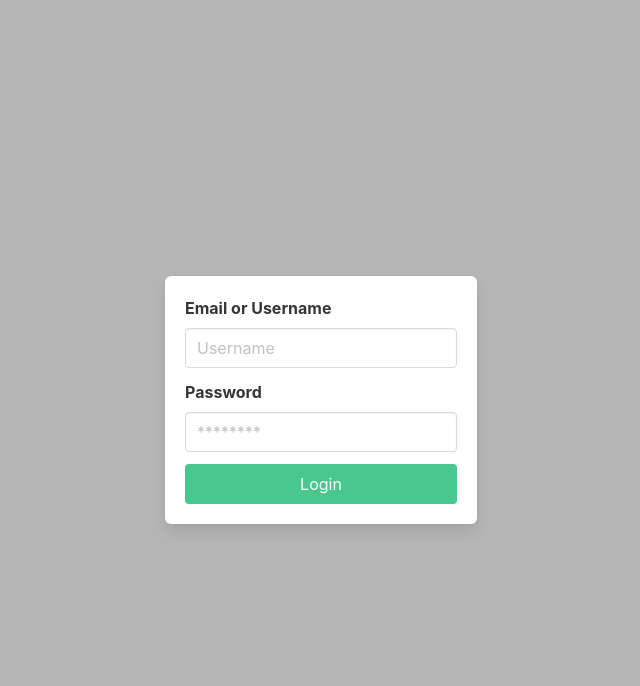
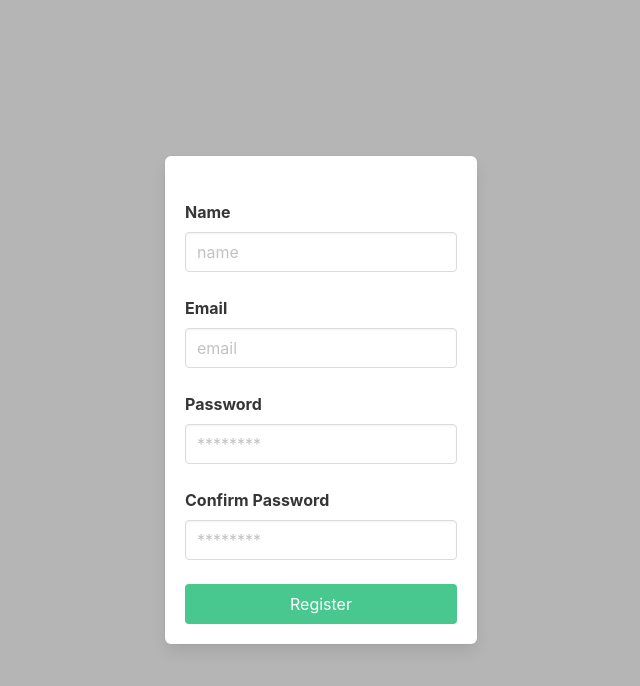
Before and after one commit to imamrdn/node-jwt-auth, a React (Create React App) app in the folder frontend/: page /register in a window 1280 px wide. Shown: the top 686 px of the page, without its empty margins (319-959 px from the left). Built offline with nearby package versions, Linux system fonts and the light colour scheme.

Commit message:
update: login and register page

```diff
--- a/frontend/src/App.js
+++ b/frontend/src/App.js
@@ -1,10 +1,20 @@
+import { BrowserRouter, Routes, Route } from "react-router-dom";
+import Dashboard from "./components/Dashboard";
 import Login from "./components/Login"
+import Navbar from "./components/Navbar";
+import Register from "./components/Register";
 
 function App() {
   return (
-    <div className="App">
-      <Login/>
-    </div>
+
+
+    <BrowserRouter>
+      <Routes>
+        <Route exact path='/' element={<Login/>} />
+        <Route path='/register' element={<Register/>} />
+        <Route path='/dashboard' element={<><Navbar/><Dashboard/></>} />
+      </Routes>
+    </BrowserRouter>
   );
 }
 
--- /dev/null
+++ b/frontend/src/components/Dashboard.js
@@ -0,0 +1,11 @@
+import React from 'react'
+
+const Dashboard = () => {
+  return (
+    <div className="container mt-5">
+      <h1>Welcome back: </h1>
+    </div>
+  )
+}
+
+export default Dashboard
--- a/frontend/src/components/Login.js
+++ b/frontend/src/components/Login.js
@@ -8,19 +8,19 @@ const Login = () => {
           <div className="columns is-centered">
             <div className="is-4-dekstop">
                 <form className="box">
-                    <div className="field">
+                    <div className="field mt-5">
                         <label className="label">Email or Username</label>
                         <div className="controls">
                             <input type="text" placeholder="Username" className="input"/>
                         </div>
                     </div>
-                    <div className="field">
+                    <div className="field mt-5">
                         <label className="label">Password</label>
                         <div className="controls">
                             <input type="password" placeholder="********" className="input"/>
                         </div>
                     </div>
-                    <div className="field">
+                    <div className="field mt-5">
                         <button className="button is-success is-fullwidth">Login</button>
                     </div>
                 </form>
--- /dev/null
+++ b/frontend/src/components/Navbar.js
@@ -0,0 +1,41 @@
+import React from 'react'
+
+const Navbar = () => {
+  return (
+    <nav class="navbar is-light" role="navigation" aria-label="main navigation">
+        <div className="container">
+            <div class="navbar-brand">
+                <a class="navbar-item" href="https://bulma.io">
+                <img src="https://bulma.io/images/bulma-logo.png" width="112" height="28"/>
+                </a>
+
+                <a role="button" class="navbar-burger burger" aria-label="menu" aria-expanded="false" data-target="navbarBasicExample">
+                <span aria-hidden="true"></span>
+                <span aria-hidden="true"></span>
+                <span aria-hidden="true"></span>
+                </a>
+            </div>
+
+            <div id="navbarBasicExample" class="navbar-menu">
+                <div class="navbar-start">
+                <a class="navbar-item">
+                    Home
+                </a>
+                </div>
+
+                <div class="navbar-end">
+                <div class="navbar-item">
+                    <div class="buttons">
+                    <a class="button is-light">
+                        Logout
+                    </a>
+                    </div>
+                </div>
+                </div>
+            </div>
+        </div>
+    </nav>
+  )
+}
+
+export default Navbar
--- /dev/null
+++ b/frontend/src/components/Register.js
@@ -0,0 +1,52 @@
+import React, { useState } from 'react'
+
+const Register = () => {
+    const [name, setName] = useState('');
+    const [email, setEmail] = useState('');
+    const [password, setPassword] = useState('');
+    const [confirmPassword, setConfirmPassword] = useState('');
+
+    return (
+        <section className="hero has-background-grey-light is-fullheight is-fullwidth">
+        <div className="hero-body">
+            <div className="container">
+            <div className="columns is-centered">
+                <div className="is-4-dekstop">
+                    <form className="box">
+                        <div className="field mt-5">
+                            <label className="label">Name</label>
+                            <div className="controls">
+                                <input type="text" placeholder="name" className="input" value={name} onChange={(e) => setName(e.target.value)}/>
+                            </div>
+                        </div>
+                        <div className="field mt-5">
+                            <label className="label">Email</label>
+                            <div className="controls">
+                                <input type="text" placeholder="email" className="input" value={email} onChange={(e) => setEmail(e.target.value)}/>
+                            </div>
+                        </div>
+                        <div className="field mt-5">
+                            <label className="label">Password</label>
+                            <div className="controls">
+                                <input type="password" placeholder="********" className="input"value={password} onChange={(e) => setPassword(e.target.value)}/>
+                            </div>
+                        </div>
+                        <div className="field mt-5">
+                            <label className="label">Confirm Password</label>
+                            <div className="controls">
+                                <input type="password" placeholder="********" className="input" value={confirmPassword} onChange={(e) => setConfirmPassword(e.target.value)}/>
+                            </div>
+                        </div>
+                        <div className="field mt-5">
+                            <button className="button is-success is-fullwidth">Register</button>
+                        </div>
+                    </form>
+                </div>
+            </div>
+            </div>
+        </div>
+        </section>
+    )
+}
+
+export default Register
```
